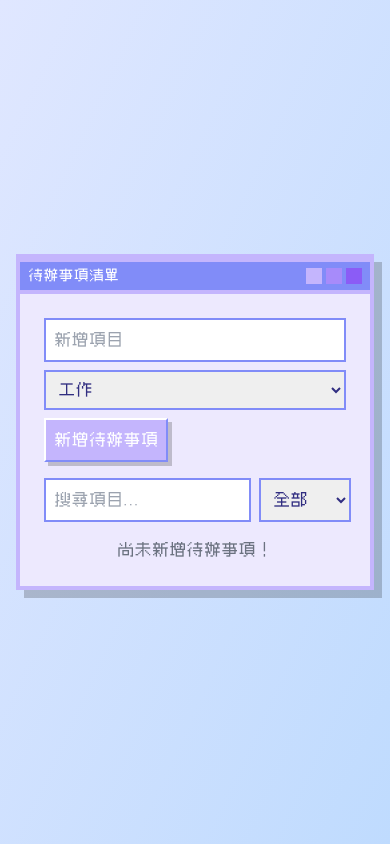
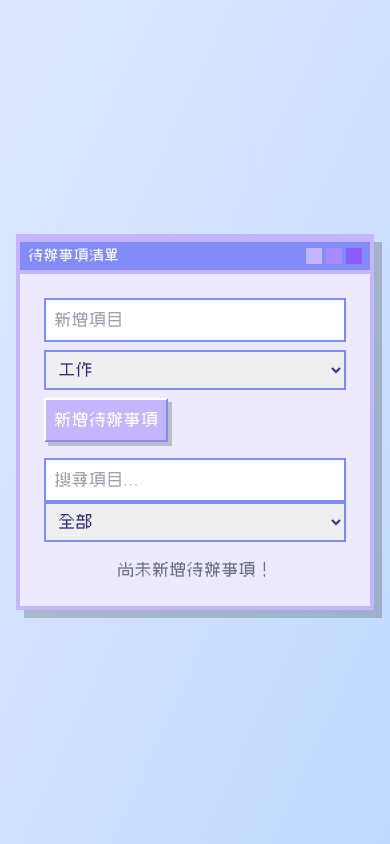
Before and after one commit to hihicherry/retro-todo-app, a React (Vite) app: page / in a window 390 px wide. Built offline with nearby package versions, Linux system fonts and the light colour scheme.

Commit message:
調整搜尋項目在小螢幕溢出問題

```diff
--- a/src/components/FilterBar.jsx
+++ b/src/components/FilterBar.jsx
@@ -5,18 +5,18 @@ function FilterBar() {
 	const { setFilter, setSearch } = useContext(TodoContext);
 
 	return (
-		<div className="flex space-x-2 mb-4">
+		<div className="flex flex-col sm:flex-row sm:space-x-2 mb-4">
 			<input
 				type="text"
 				placeholder="搜尋項目..."
 				onChange={(e) => setSearch(e.target.value)}
 				className="border-2 border-indigo-400 p-2 flex-1 font-pixel text-indigo-900 focus:outline-none focus:border-violet-300"
-				aria-label="Search tasks"
+				aria-label="搜尋項目"
 			/>
 			<select
 				onChange={(e) => setFilter(e.target.value)}
 				className="border-2 border-indigo-400 p-2 font-pixel text-indigo-900 focus:outline-none"
-				aria-label="Filter tasks"
+				aria-label="種類選項"
 			>
 				<option value="all">全部</option>
 				<option value="completed">已完成</option>
--- a/src/components/TaskList.jsx
+++ b/src/components/TaskList.jsx
@@ -6,7 +6,7 @@ function TaskList() {
 	const { todos } = useContext(TodoContext);
 
 	return (
-		<div className="max-h-64 overflow-y-auto">
+		<div className="max-h-64 overflow-y-auto custom-scrollbar">
 			{todos.length === 0 ? (
 				<p className="text-gray-500 font-pixel text-center">
 					尚未新增待辦事項！
--- a/src/index.css
+++ b/src/index.css
@@ -11,3 +11,18 @@
 @tailwind base;
 @tailwind components;
 @tailwind utilities;
+
+
+.custom-scrollbar::-webkit-scrollbar {
+  width: 8px;
+}
+
+.custom-scrollbar::-webkit-scrollbar-track {
+  background: #fff;
+  border: 2px solid #230f3d;
+}
+
+.custom-scrollbar::-webkit-scrollbar-thumb {
+  background: #ccb3f7;
+  border: 2px solid #230f3d;
+}
```
